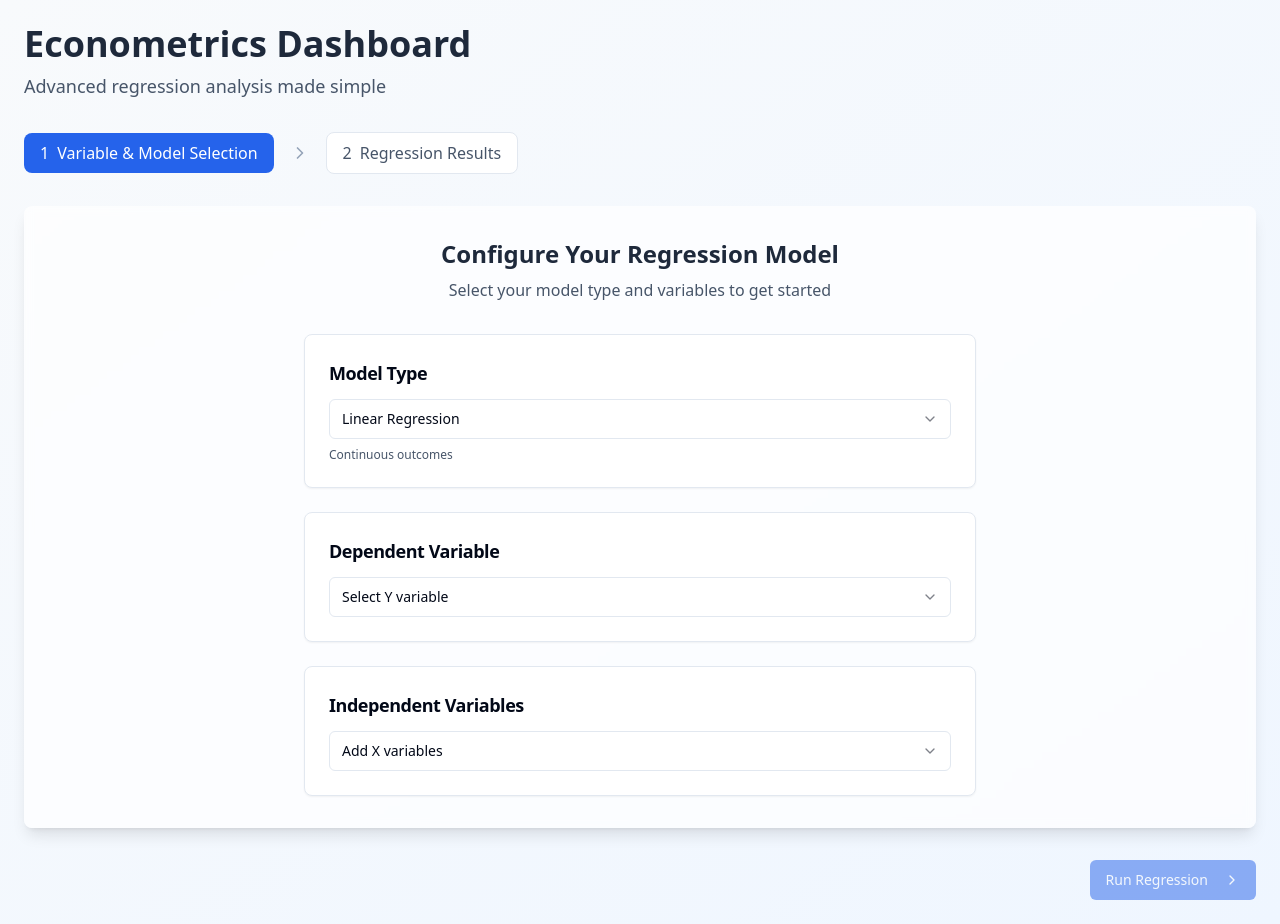
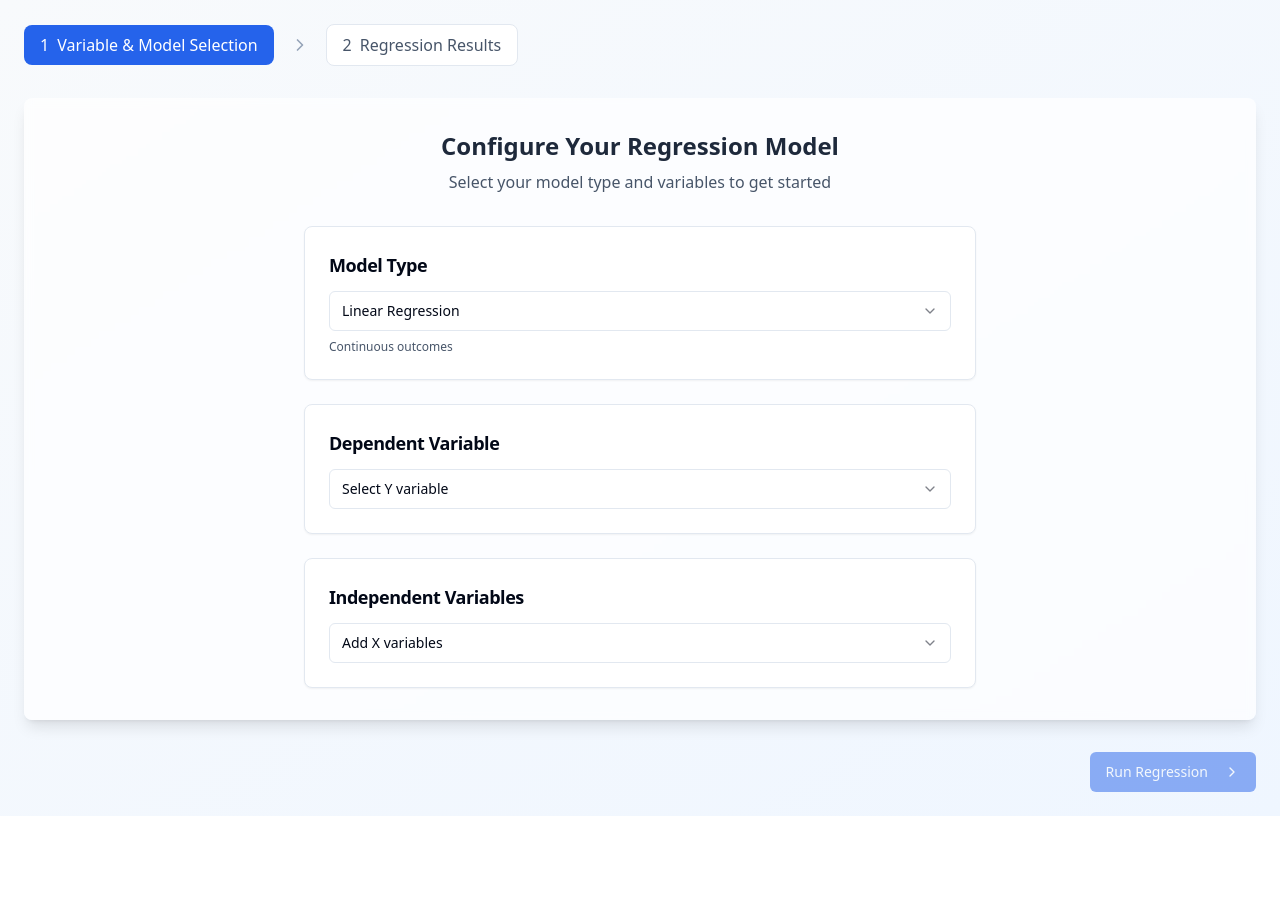
Before and after one commit to zigzagmed/econ-insight-dashboard, a React (Vite) app: page / in a window 1280 px wide. After the commit the page ends 816 px from the top, so only its background shows below. Built offline with nearby package versions, Linux system fonts and the light colour scheme.

Commit message:
Remove dashboard titles

```diff
--- a/src/components/Dashboard.tsx
+++ b/src/components/Dashboard.tsx
@@ -41,11 +41,6 @@ const Dashboard = () => {
   return (
     <div className="min-h-screen bg-gradient-to-br from-slate-50 to-blue-50 p-6">
       <div className="max-w-7xl mx-auto">
-        <div className="mb-8">
-          <h1 className="text-4xl font-bold text-slate-800 mb-2">Econometrics Dashboard</h1>
-          <p className="text-slate-600 text-lg">Advanced regression analysis made simple</p>
-        </div>
-
         {/* Progress Indicator */}
         <div className="mb-8">
           <div className="flex items-center space-x-4">
```
